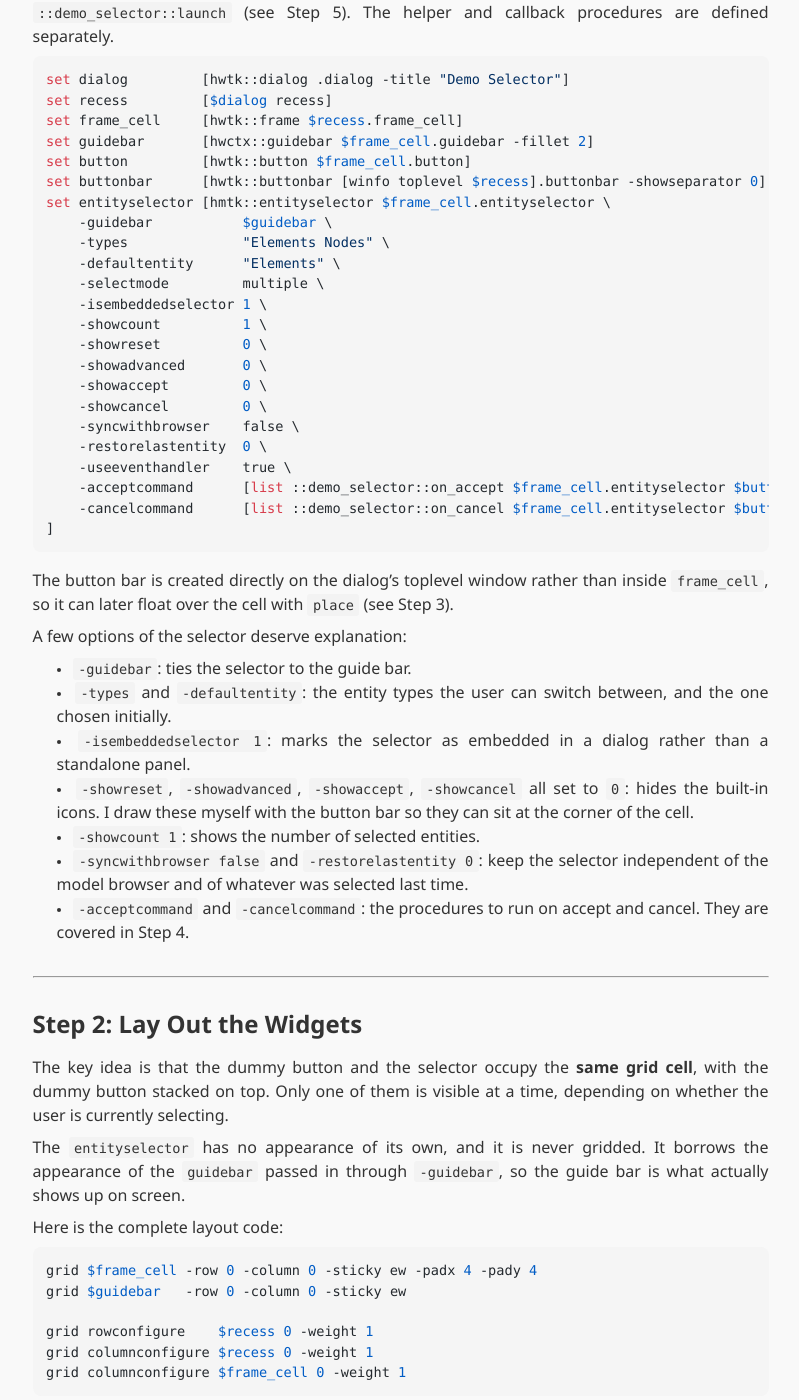
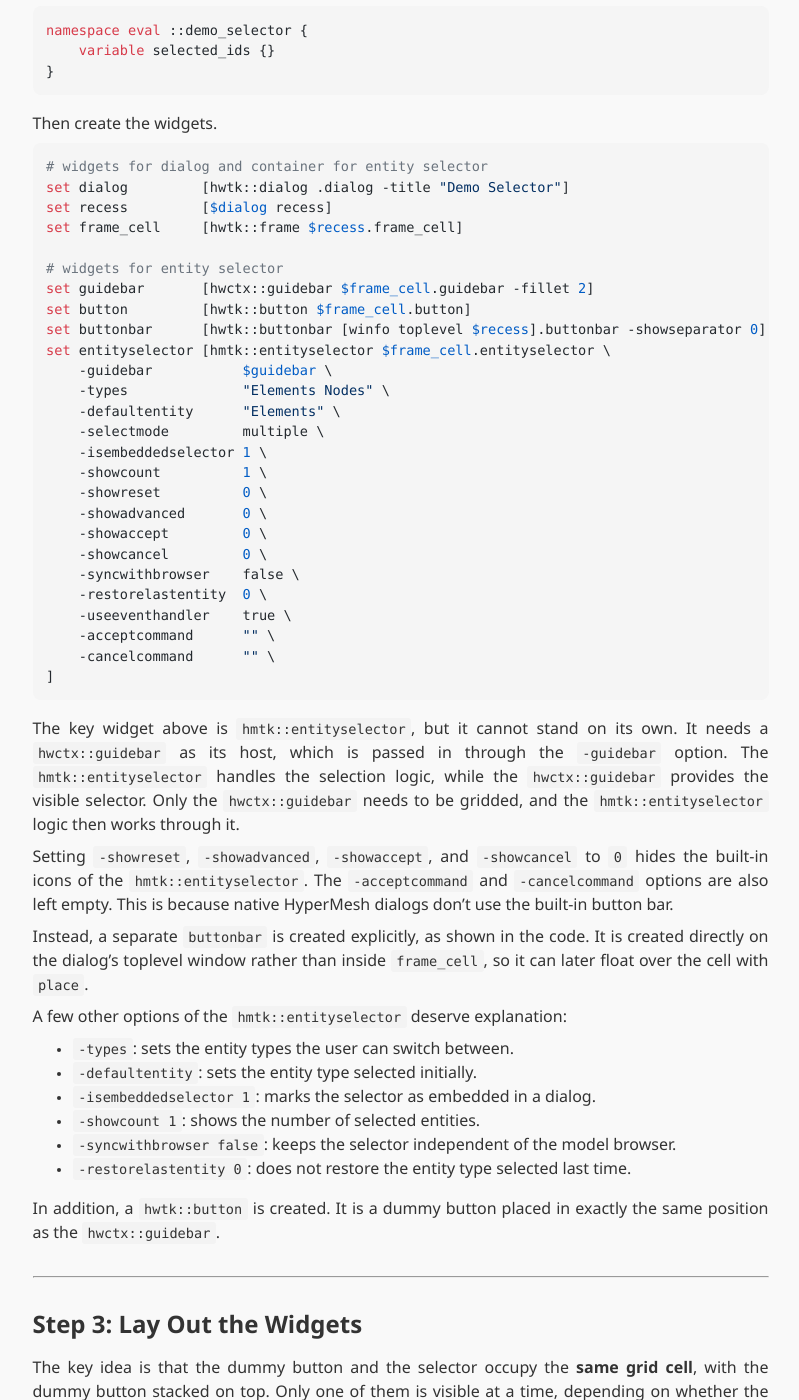
Before and after one commit to wyatthoho/wyatthoho.github.io, a Jekyll site: the page built from _cae_hacks/hypermesh-extension-entityselector.md, in a window 1280 px wide and 1400 px high, scrolled down 1175 px. Shown: the whole window, without its empty margins (232-1031 px from the left). Built offline with Jekyll 4.4.1, drawn with Linux system fonts in a browser that asks for light colours; some of the changed text lies outside the part shown.

Commit message:
Restructure and polish HyperMesh entity selector note
Split widget overview and creation into separate steps, renumber the
remaining steps, and rewrite the entityselector explanation for clarity.

Co-Authored-By: Claude Opus 5.5 <noreply@anthropic.com>

````diff
--- a/_cae_hacks/hypermesh-extension-entityselector.md
+++ b/_cae_hacks/hypermesh-extension-entityselector.md
@@ -14,15 +14,7 @@ Unlike basic widgets such as `hwtk::button` and `hwtk::combobox`, this control h
 
 ---
 
-## Step 1: Create the Widgets
-
-First, create a namespace to hold the selection for future usage
-
-```tcl
-namespace eval ::demo_selector {
-    variable selected_ids {}
-}
-```
+## Step 1: Widgets for Entity Selector
 
 The control itself is assembled from these widgets:
 
@@ -33,14 +25,29 @@ The control itself is assembled from these widgets:
 | `hwtk::button` | A dummy button that shows the current entity type and count. |
 | `hwtk::buttonbar` | Advanced / Reset / Apply / OK / Cancel |
 
-The widget creation, configuration, and layout code below all goes into one procedure,
-`::demo_selector::launch` (see Step 5).
-The helper and callback procedures are defined separately.
+Following are the widget creation, layout, and configuration code.
+
+---
+
+## Step 2: Create the Widgets
+
+First, create a namespace to hold the selection for future usage
 
 ```tcl
+namespace eval ::demo_selector {
+    variable selected_ids {}
+}
+```
+
+Then create the widgets.
+
+```tcl
+# widgets for dialog and container for entity selector
 set dialog         [hwtk::dialog .dialog -title "Demo Selector"]
 set recess         [$dialog recess]
 set frame_cell     [hwtk::frame $recess.frame_cell]
+
+# widgets for entity selector
 set guidebar       [hwctx::guidebar $frame_cell.guidebar -fillet 2]
 set button         [hwtk::button $frame_cell.button]
 set buttonbar      [hwtk::buttonbar [winfo toplevel $recess].buttonbar -showseparator 0]
@@ -58,31 +65,31 @@ set entityselector [hmtk::entityselector $frame_cell.entityselector \
     -syncwithbrowser    false \
     -restorelastentity  0 \
     -useeventhandler    true \
-    -acceptcommand      [list ::demo_selector::on_accept $frame_cell.entityselector $buttonbar $button] \
-    -cancelcommand      [list ::demo_selector::on_cancel $frame_cell.entityselector $buttonbar $button]
+    -acceptcommand      "" \
+    -cancelcommand      "" \
 ]
 ```
 
-The button bar is created directly on the dialog's toplevel window rather than inside `frame_cell`,
-so it can later float over the cell with `place` (see Step 3).
+The key widget above is `hmtk::entityselector`, but it cannot stand on its own. It needs a `hwctx::guidebar` as its host, which is passed in through the `-guidebar` option. The `hmtk::entityselector` handles the selection logic, while the `hwctx::guidebar` provides the visible selector. Only the `hwctx::guidebar` needs to be gridded, and the `hmtk::entityselector` logic then works through it.
 
-A few options of the selector deserve explanation:
+Setting `-showreset`, `-showadvanced`, `-showaccept`, and `-showcancel` to `0` hides the built-in icons of the `hmtk::entityselector`. The `-acceptcommand` and `-cancelcommand` options are also left empty. This is because native HyperMesh dialogs don't use the built-in button bar.
 
-- `-guidebar`: ties the selector to the guide bar.
-- `-types` and `-defaultentity`: the entity types the user can switch between, and the one chosen initially.
-- `-isembeddedselector 1`: marks the selector as embedded in a dialog rather than a standalone panel.
-- `-showreset`, `-showadvanced`, `-showaccept`, `-showcancel` all set to `0`:
-  hides the built-in icons.
-  I draw these myself with the button bar so they can sit at the corner of the cell.
+Instead, a separate `buttonbar` is created explicitly, as shown in the code. It is created directly on the dialog's toplevel window rather than inside `frame_cell`, so it can later float over the cell with `place`.
+
+A few other options of the `hmtk::entityselector` deserve explanation:
+
+- `-types`: sets the entity types the user can switch between.
+- `-defaultentity`: sets the entity type selected initially.
+- `-isembeddedselector 1`: marks the selector as embedded in a dialog.
 - `-showcount 1`: shows the number of selected entities.
-- `-syncwithbrowser false` and `-restorelastentity 0`:
-  keep the selector independent of the model browser and of whatever was selected last time.
-- `-acceptcommand` and `-cancelcommand`: the procedures to run on accept and cancel.
-  They are covered in Step 4.
+- `-syncwithbrowser false`: keeps the selector independent of the model browser.
+- `-restorelastentity 0`: does not restore the entity type selected last time.
+
+In addition, a `hwtk::button` is created. It is a dummy button placed in exactly the same position as the `hwctx::guidebar`.
 
 ---
 
-## Step 2: Lay Out the Widgets
+## Step 3: Lay Out the Widgets
 
 The key idea is that the dummy button and the selector occupy the **same grid cell**,
 with the dummy button stacked on top.
@@ -161,7 +168,7 @@ proc ::demo_selector::activate_selector {frame_cell button buttonbar entityselec
 
 ---
 
-## Step 4: Configure the Button Bar
+## Step 5: Configure the Button Bar
 
 Each small button in the button bar forwards to a method of the selector.
 The icon names are the ones HyperWorks itself uses,
@@ -237,7 +244,7 @@ The rest is identical to Accept, except that the count comes from `selected_ids`
 
 ---
 
-## Step 5: Show the Dialog
+## Step 6: Show the Dialog
 
 At the end of `::demo_selector::launch`, initialize the dummy button, then post the dialog:
 
@@ -246,25 +253,6 @@ At the end of `::demo_selector::launch`, initialize the dummy button, then post
 
 $dialog post
 ```
-
-Putting it together, `launch` has this shape:
-
-```tcl
-proc ::demo_selector::launch {} {
-    catch { destroy .dialog }
-
-    # ---- create ----             (Step 1)
-    # ---- configure commands ---- (Steps 3 and 4)
-    # ---- layout ----             (Step 2)
-
-    ::demo_selector::_update_dummy_button $button "Elements"
-
-    $dialog post
-}
-```
-
-Run `::demo_selector::launch`, click the button, pick some elements in the graphics area,
-and press OK or Cancel.
 
 ![The test dialog showing the Entities label and the dummy selector button](../assets/images/entityselector-test.png)
 
````
Also changed, not shown: other parts of _cae_hacks/hypermesh-extension-entityselector.md (+1 -1 lines).
